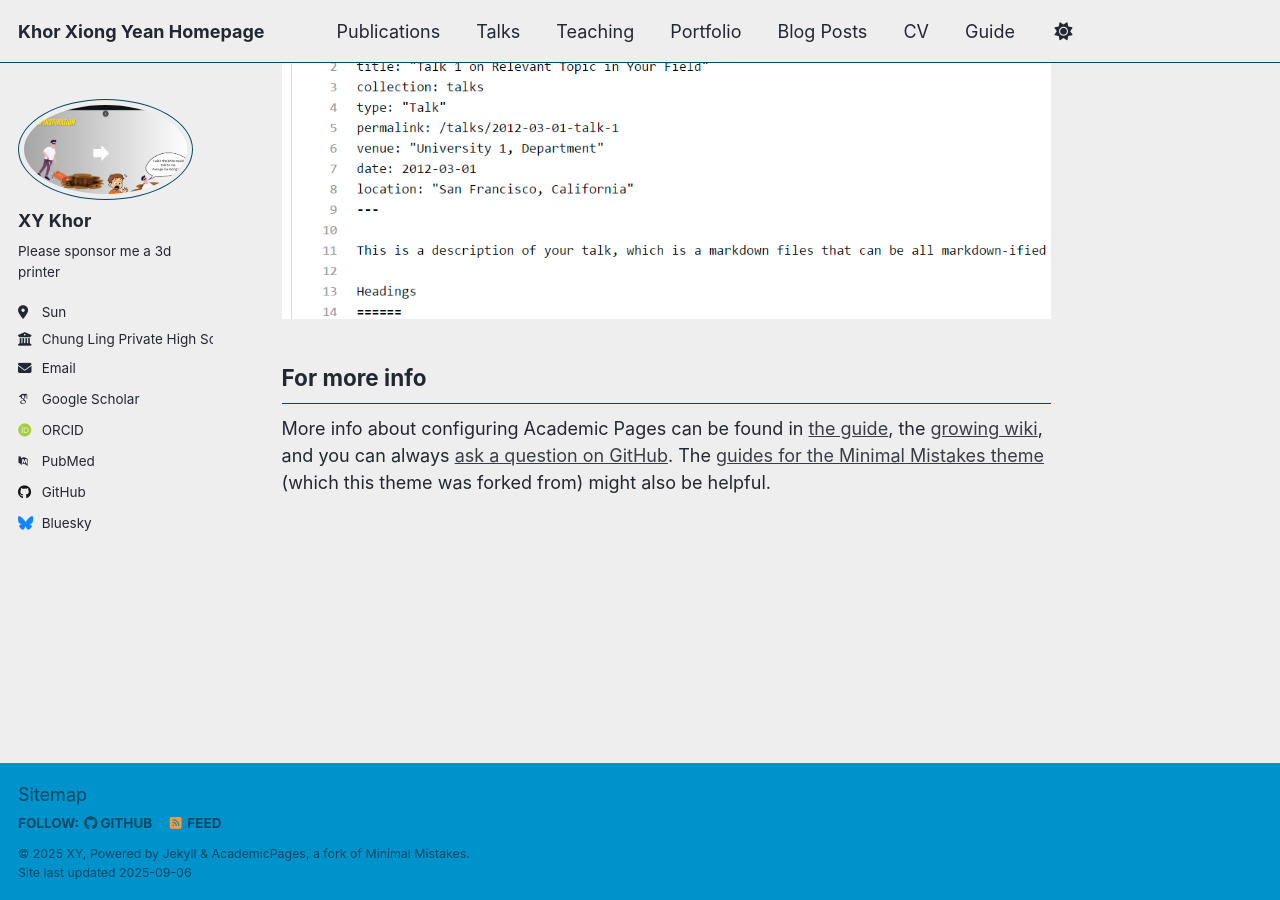
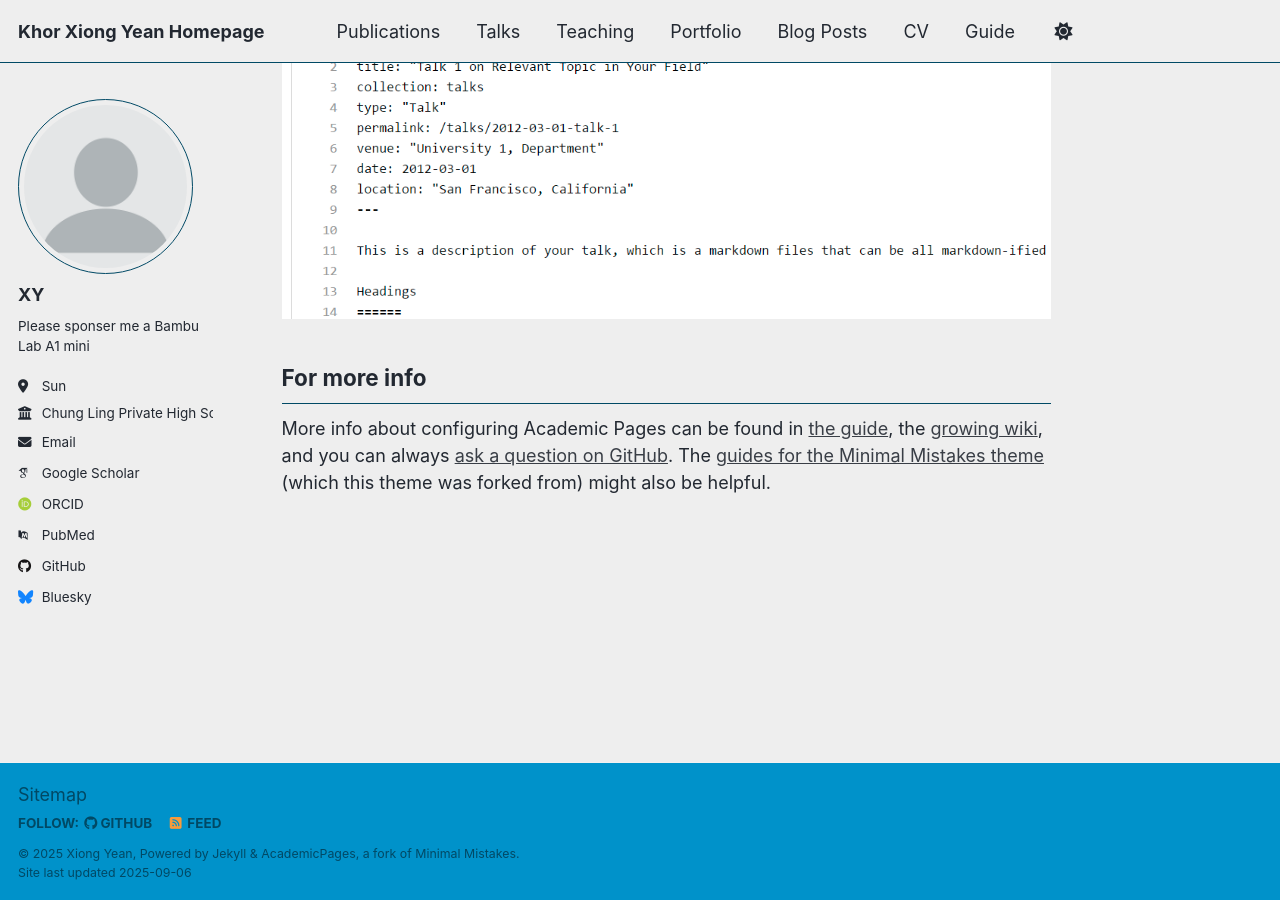
Before and after one commit to taty-pain/taty-pain.github.io, a Jekyll site: the page built from _pages/about.md, in a window 1280 px wide and 900 px high, scrolled down 2880 px. Built offline with Jekyll 4.4.1, drawn with Linux system fonts in a browser that asks for light colours; some web fonts are replaced; a script that is not in the unit is left out.

Commit message:
Second Changes

```diff
--- a/_config.yml
+++ b/_config.yml
@@ -11,9 +11,9 @@ locale                   : "en-US"
 site_theme               : "air" # Currently available options are "default", "air"
 title                    : "Khor Xiong Yean Homepage"
 title_separator          : "."
-name                     : &name "XY"
-description              : &description "i am very tall and muscular"
-url                      : https://academicpages.github.io # the base hostname & protocol for your site e.g. "https://[taty-pain].github.io" or if you already have some other page hosted on Github then use "https://[your GitHub username].github.io/[Your Repo Name]"
+name                     : &name "Xiong Yean"
+description              : &description "Hi, I'm a student studying in Chung Ling Private High School"
+url                      : https://academicpages.github.io # the base hostname & protocol for your site e.g. "https://[your GitHub username].github.io" or if you already have some other page hosted on Github then use "https://[your GitHub username].github.io/[Your Repo Name]"
 baseurl                  : "" # the subpath of your site, e.g. "/blog"
 repository               : "academicpages/academicpages.github.io"
 
@@ -22,10 +22,10 @@ repository               : "academicpages/academicpages.github.io"
 #               Additional customization can be done by editing /_includes/author-profile.html
 author:
   # Biographic information
-  avatar           : "Screenshot 2025-09-06 085845.png"
-  name             : "XY Khor"
-  pronouns         : # example: "tall/smart"
-  bio              : "Please sponsor me a 3d printer"
+  avatar           : "profile.png"
+  name             : "XY"
+  pronouns         : # example: "They/Them"
+  bio              : "Please sponser me a Bambu Lab A1 mini"
   location         : "Sun"
   employer         : "Chung Ling Private High School"
   uri              : # URL
@@ -33,7 +33,7 @@ author:
 
   # Academic websites
   academia         : # URL
-  arxiv            : # URL - Update with the correct link to your profile
+  arxiv            : # https://taty-pain.github.io/ - Update with the correct link to your profile
   googlescholar    : "https://scholar.google.com/citations?user=PS_CX0AAAAAJ"
   inspire-hep      : # URL
   impactstory      : # URL
@@ -44,7 +44,7 @@ author:
   scopus           : # URL
 
   # Repositories and software development
-  bitbucket        : # Username - Update with your username on the site
+  bitbucket        : # taty-pain - Update with your username on the site
   codepen          : # Username
   dribbble         : # Username
   github           : "academicpages"
```
